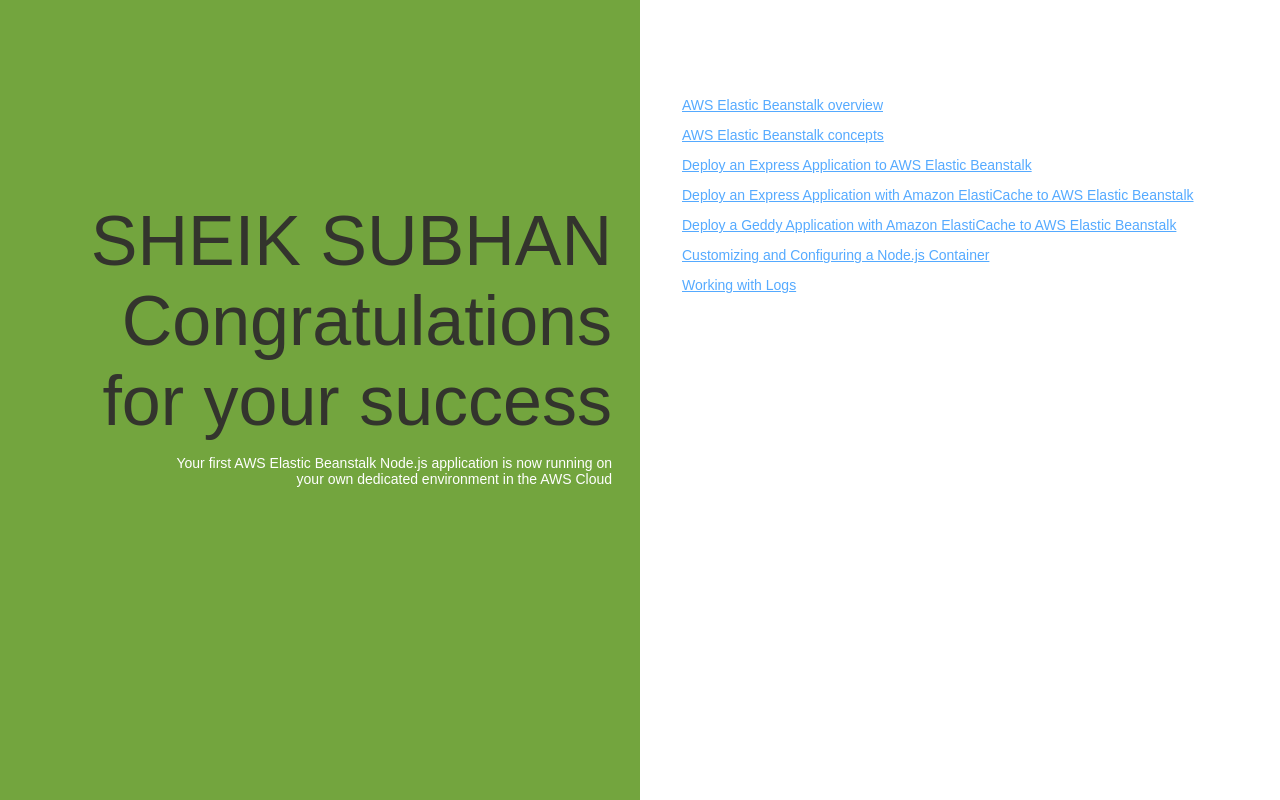
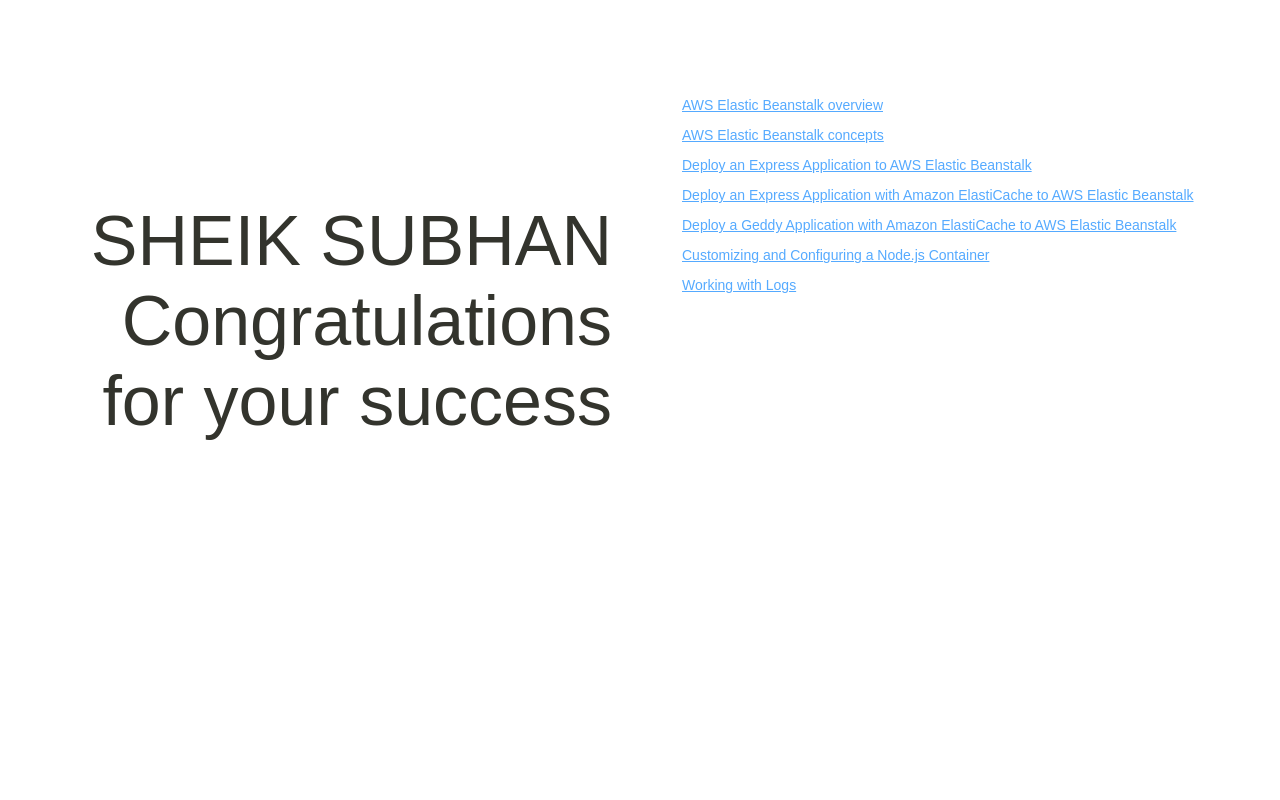
Before and after one commit to subhansheik/aws-ebs, a website: page index.html in a window 1280 px wide. Drawn offline with Linux system fonts and the light colour scheme.

```diff
--- a/index.html
+++ b/index.html
@@ -35,7 +35,7 @@
 
         text-align: right;
         padding-top: 11em;
-        background-color: #73A53E;
+        background-color: #Magenta;
 
       }
       .textColumn p {
```
